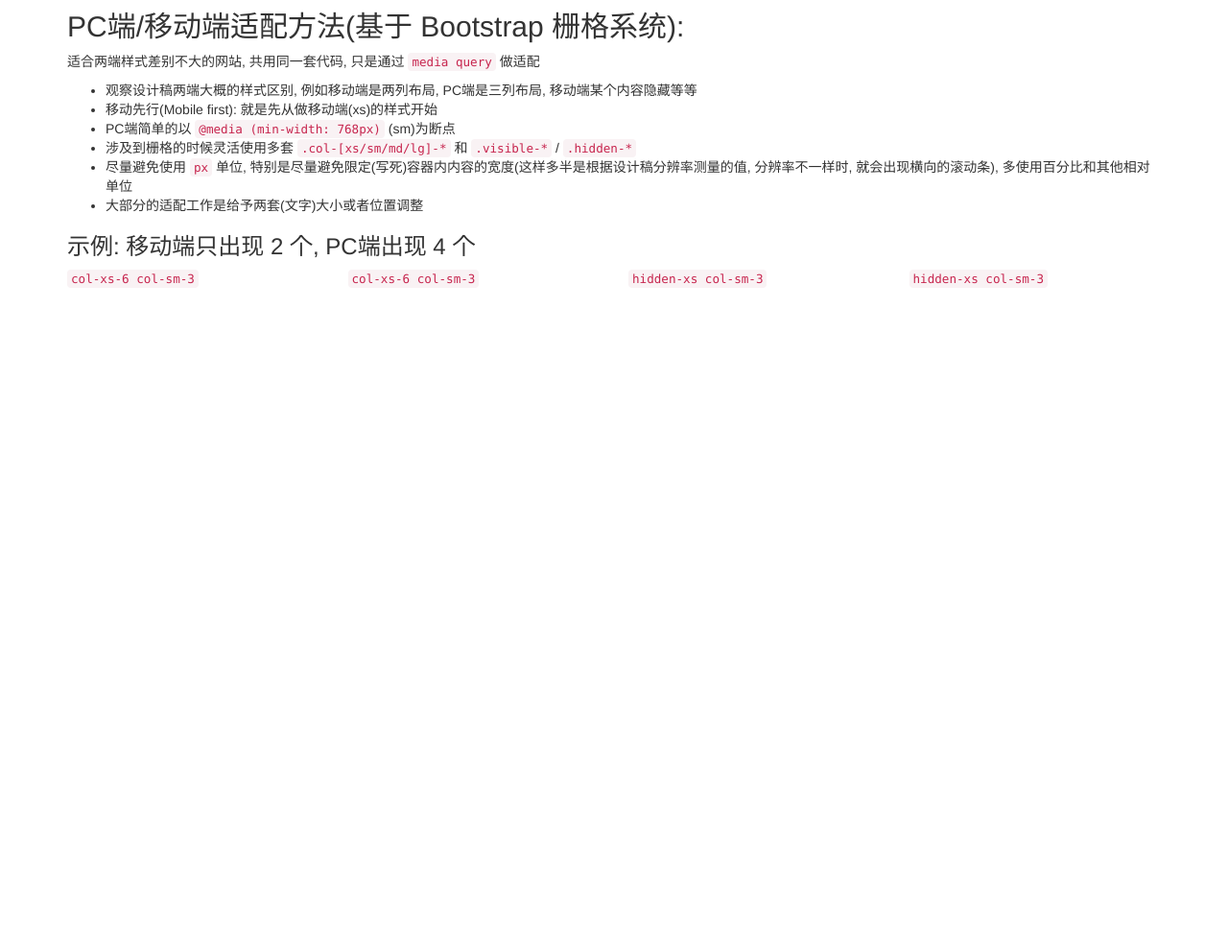
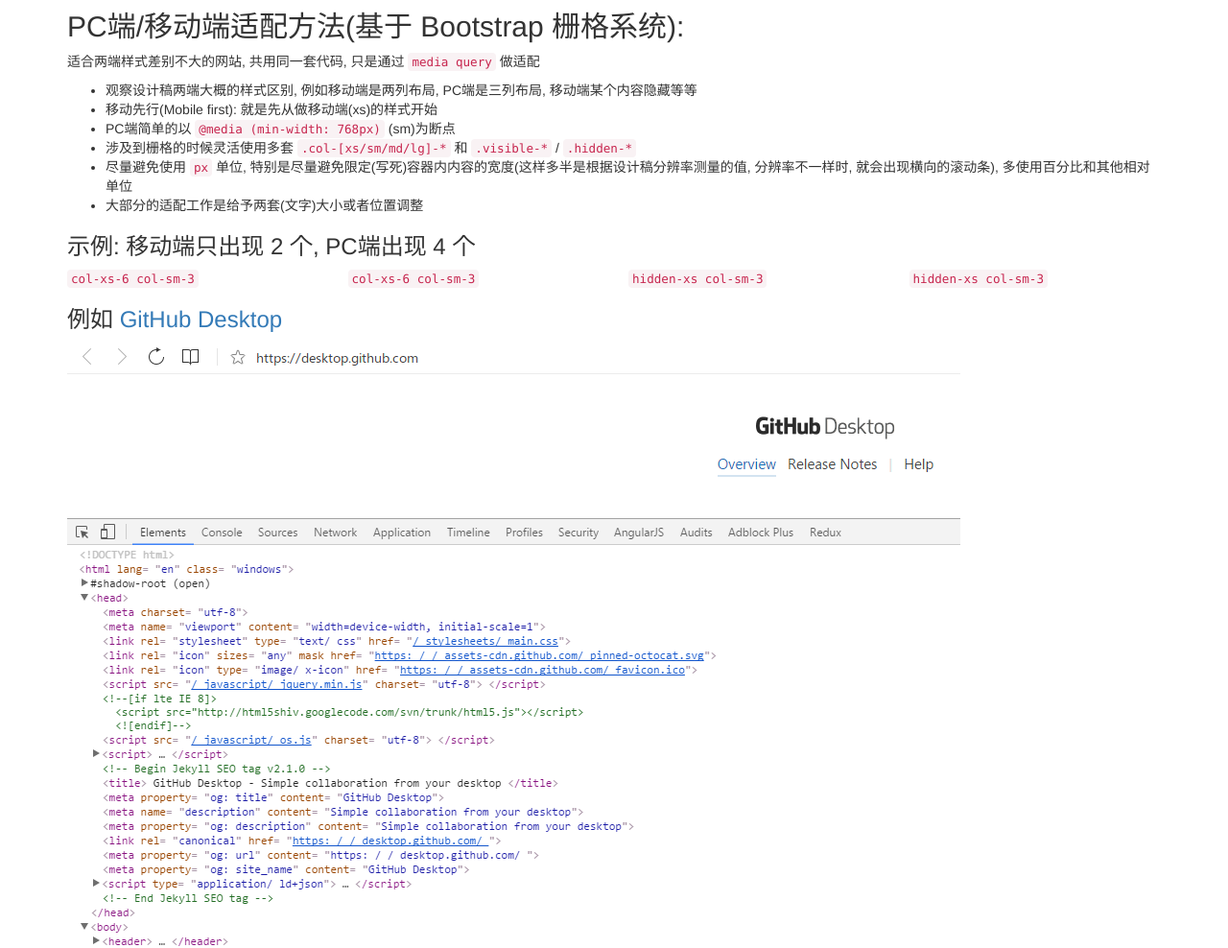
Before and after one commit to f2e-journey/f2e-project-boilerplate, a plain HTML site: page index.html in a window 1280 px wide. Shown: the part 657-1645 px from the top of the page at 96% size. Before the commit the page ends 957 px from the top, so only its background shows below. Drawn offline with Linux system fonts and the light colour scheme.

Commit message:
添加 desktop-github-com 的图片

```diff
--- a/index.html
+++ b/index.html
@@ -40,6 +40,9 @@
                 <div class="hidden-xs col-sm-3"><code>hidden-xs col-sm-3</code></div>
                 <div class="hidden-xs col-sm-3"><code>hidden-xs col-sm-3</code></div>
             </div>
+
+            <h3>例如 <a href="https://desktop.github.com/">GitHub Desktop</a></h3>
+            <img src="index/res/desktop-github-com.png" alt="GitHub Desktop Elements" class="img-responsive">
         </div>
     </div>
     <script src="lib/vendor/jquery.min.js"></script>
```
Also changed, not shown: index/res/desktop-github-com.png (added).
